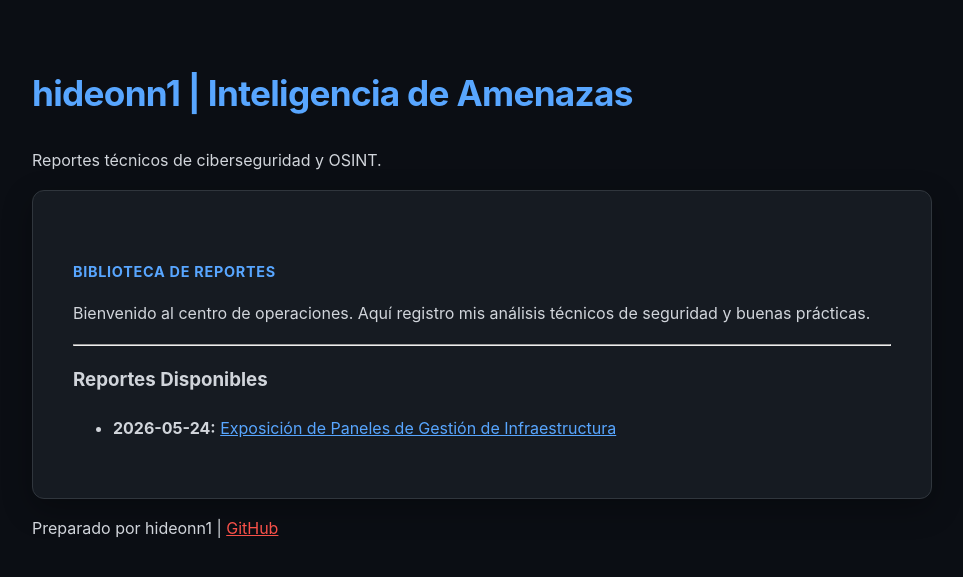
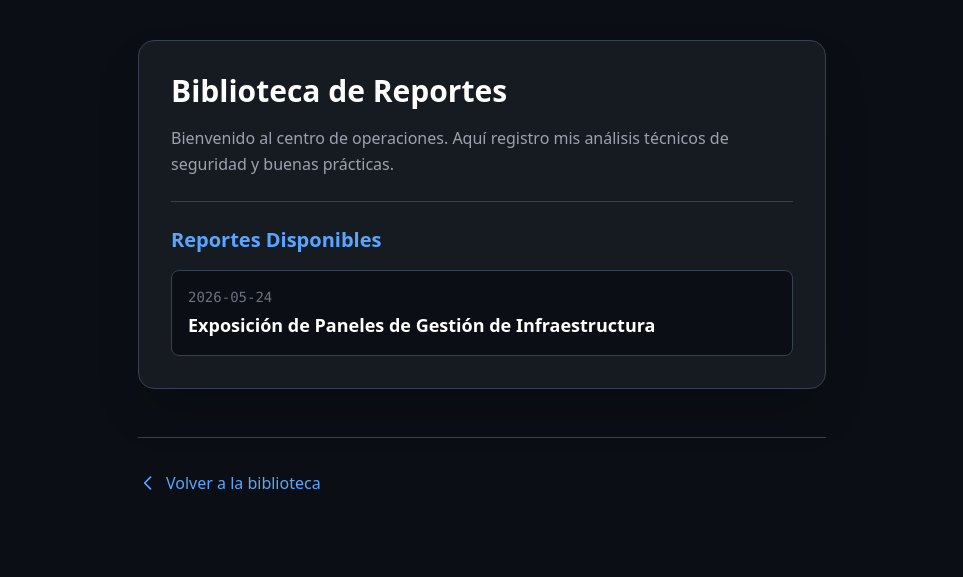
Before and after one commit to hideonn1/hideonn1.github.io, a Jekyll site: the page built from index.html, in a window 1280 px wide. Shown: the top 577 px of the page, without its empty margins (158-1121 px from the left). Built offline with Jekyll 4.4.1, drawn with Linux system fonts in a browser that asks for light colours; nearby versions of some CDN libraries.

Commit message:
add: Se añadió Tailwind para tener un CSS más profesional, optimizable y responsive

```diff
--- a/_layouts/default.html
+++ b/_layouts/default.html
@@ -2,57 +2,37 @@
 <html lang="es">
 <head>
     <meta charset="UTF-8">
+    <meta name="viewport" content="width=device-width, initial-scale=1.0">
     <title>{{ page.title }} | {{ site.title }}</title>
-    <style>
-        /* Estilos modernos */
-        body {
-            background-color: #0b0e14;
-            color: #d1d5db;
-            font-family: 'Inter', -apple-system, sans-serif;
-            line-height: 1.7;
-            max-width: 900px;
-            margin: 0 auto;
-            padding: 40px 20px;
+    <script src="https://cdn.tailwindcss.com?plugins=typography"></script>
+    <script>
+        tailwind.config = {
+            darkMode: 'class',
+            theme: {
+                extend: {
+                    colors: {
+                        darkBg: '#0b0e14',
+                        darkCard: '#161b22',
+                        accent: '#58a6ff'
+                    }
+                }
+            }
         }
+    </script>
+</head>
+<body class="bg-darkBg text-gray-300 font-sans leading-relaxed">
+    <main class="max-w-3xl mx-auto p-6 md:p-10">
+        {{ content }}
 
-        article {
-            background: #161b22;
-            padding: 40px;
-            border-radius: 12px;
-            border: 1px solid #30363d;
-            box-shadow: 0 10px 30px rgba(0,0,0,0.3);
-        }
-
-        h1 { color: #ffffff; font-size: 2.2em; letter-spacing: -0.02em; }
-        h2 { color: #58a6ff; font-size: 1.6em; margin-top: 2em; text-transform: uppercase; letter-spacing: 0.05em; font-size: 0.9em; }
-
-        .meta-data {
-            font-family: 'Fira Code', monospace;
-            background: #0d1117;
-            padding: 10px;
-            border-left: 4px solid #58a6ff;
-            font-size: 0.85em;
-            margin-bottom: 20px;
-        }
-
-        code { background: #0d1117; color: #f85149; padding: 2px 6px; border-radius: 4px; }
-
-        a { color: #58a6ff; transition: 0.3s; }
-        a:hover { color: #ffffff; text-decoration: underline; }
-    </style>
-</head>
-<body>
-    <header>
-        <h1><a href="{{ '/' | relative_url }}" style="color: #58a6ff; text-decoration: none;">{{ site.title }}</a></h1>
-        <p>{{ site.description }}</p>
-    </header>
-
-    <main>
-        {{ content }}
+        <div class="mt-12 pt-8 border-t border-gray-700">
+            <a href="{{ '/' | relative_url }}"
+               class="inline-flex items-center text-accent hover:text-white transition-colors duration-300 font-medium">
+               <svg class="w-5 h-5 mr-2" fill="none" stroke="currentColor" viewBox="0 0 24 24">
+                   <path stroke-linecap="round" stroke-linejoin="round" stroke-width="2" d="M15 19l-7-7 7-7"></path>
+               </svg>
+               Volver a la biblioteca
+            </a>
+        </div>
     </main>
-
-    <footer>
-        <p>Preparado por hideonn1 | <a href="https://github.com/hideonn1" style="color: #f85149;">GitHub</a></p>
-    </footer>
 </body>
 </html>
--- a/index.html
+++ b/index.html
@@ -3,19 +3,19 @@ layout: default
 title: Inicio
 ---
 
-<article>
-    <h2>Biblioteca de Reportes</h2>
-    <p>Bienvenido al centro de operaciones. Aquí registro mis análisis técnicos de seguridad y buenas prácticas.</p>
+<article class="bg-darkCard p-8 rounded-2xl border border-gray-700 shadow-2xl">
+    <h2 class="text-3xl font-bold text-white mb-4">Biblioteca de Reportes</h2>
+    <p class="text-gray-400 mb-6">Bienvenido al centro de operaciones. Aquí registro mis análisis técnicos de seguridad y buenas prácticas.</p>
 
-    <hr>
+    <hr class="border-gray-700 my-6">
 
-    <h3>Reportes Disponibles</h3>
-    <ul>
-        <li>
-            <strong>2026-05-24:</strong>
-            <a href="{{ '/reportes/2026-05-24-exposicion-paneles' | relative_url }}">
+    <h3 class="text-xl font-semibold text-accent mb-4">Reportes Disponibles</h3>
+    <ul class="space-y-4">
+        <li class="bg-darkBg p-4 rounded-lg border border-gray-700 hover:border-accent transition-all duration-300">
+            <span class="text-gray-500 font-mono text-sm block mb-1">2026-05-24</span>
+            <a href="{{ '/reportes/2026-05-24-exposicion-paneles' | relative_url }}" class="text-lg font-bold text-white hover:text-accent transition-colors">
                 Exposición de Paneles de Gestión de Infraestructura
             </a>
         </li>
-        </ul>
+    </ul>
 </article>
```
Also changed, not shown: reportes/2026-05-24-exposicion-paneles.md (+28 -23 lines).
